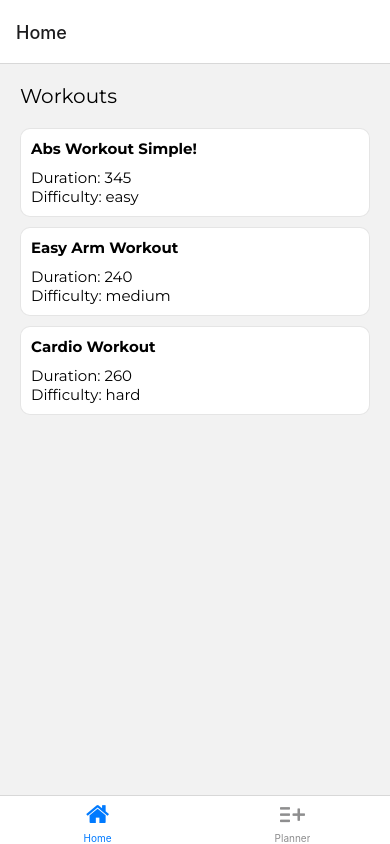
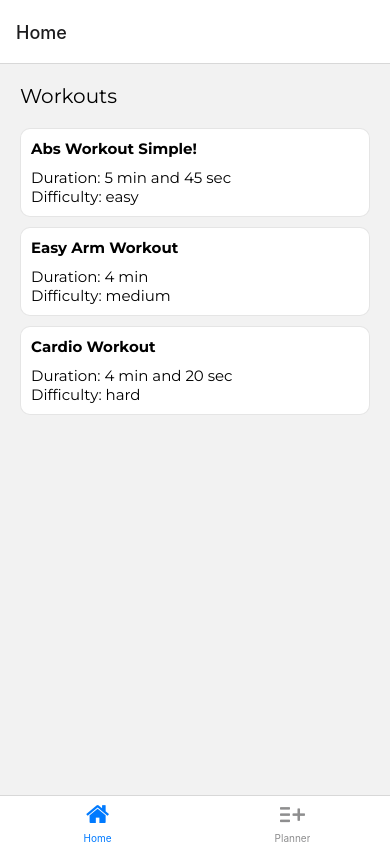
Before and after one commit to Danish64/workoutapp, a React Native app: screen /Home in a window 390 px wide. Built offline with nearby package versions, Linux system fonts and the light colour scheme.

Commit message:
added: time formatter and pressable

```diff
--- a/components/WorkoutItem.tsx
+++ b/components/WorkoutItem.tsx
@@ -1,14 +1,19 @@
-import { View, Text, StyleSheet } from "react-native";
+import { View, Text, StyleSheet, Pressable } from "react-native";
 import { Workout } from "../types/data";
+import { formatSec, secToMin } from "../utils/time";
 
-export default function WorkoutItem({item}: {item: Workout}){
+export default function WorkoutItem({item, onPress}: {item: Workout, onPress: () => void}){
 
     return (
-        <View style={styles.container}>
-            <Text style={styles.name}>{item.name}</Text>
-            <Text style={styles.duration}>Duration: {item.duration}</Text>
-            <Text style={styles.difficulty}>Difficulty: {item.difficulty}</Text>
-        </View>
+        <Pressable
+            onPress={onPress}
+            >
+            <View style={styles.container}>
+                <Text style={styles.name}>{item.name}</Text>
+                <Text style={styles.duration}>Duration: {formatSec(item.duration)}</Text>
+                <Text style={styles.difficulty}>Difficulty: {item.difficulty}</Text>
+            </View>
+        </Pressable>
     );
 
 }
--- a/screens/HomeScreen.tsx
+++ b/screens/HomeScreen.tsx
@@ -15,7 +15,13 @@ export default function HomeScreen({navigation}: NativeStackHeaderProps) {
             <FlatList
                 data={data as unknown as Workout[]}
                 keyExtractor={item => item.slug}
-                renderItem = {WorkoutItem}
+                renderItem = {({item}) => {
+                    return (
+                        <WorkoutItem
+                            item={item}
+                            onPress={() => console.log(`${item.name} pressed`)}
+                        />
+                     )}}
             />
 
         </View>
--- /dev/null
+++ b/utils/time.ts
@@ -0,0 +1,30 @@
+export function secToMin(sec: number): string{
+    return (sec/60).toFixed(1);
+}
+
+export function formatSec(sec: number): string {
+    const _min = Math.floor(sec / 60);
+    const _sec = sec % 60;
+
+    const minText = `${_min} min`;
+    const secText = `${_sec} sec`;
+    const connector = `and`;
+
+    const sentence = [];
+
+    if(_min > 0) {
+        sentence.push(minText);
+    }
+
+    if(_min > 0 && _sec > 0) {
+        sentence.push(connector);
+    }
+
+    if(_sec > 0) {
+        sentence.push(secText);
+    }
+
+
+    return sentence.join(' ');
+
+}
```
